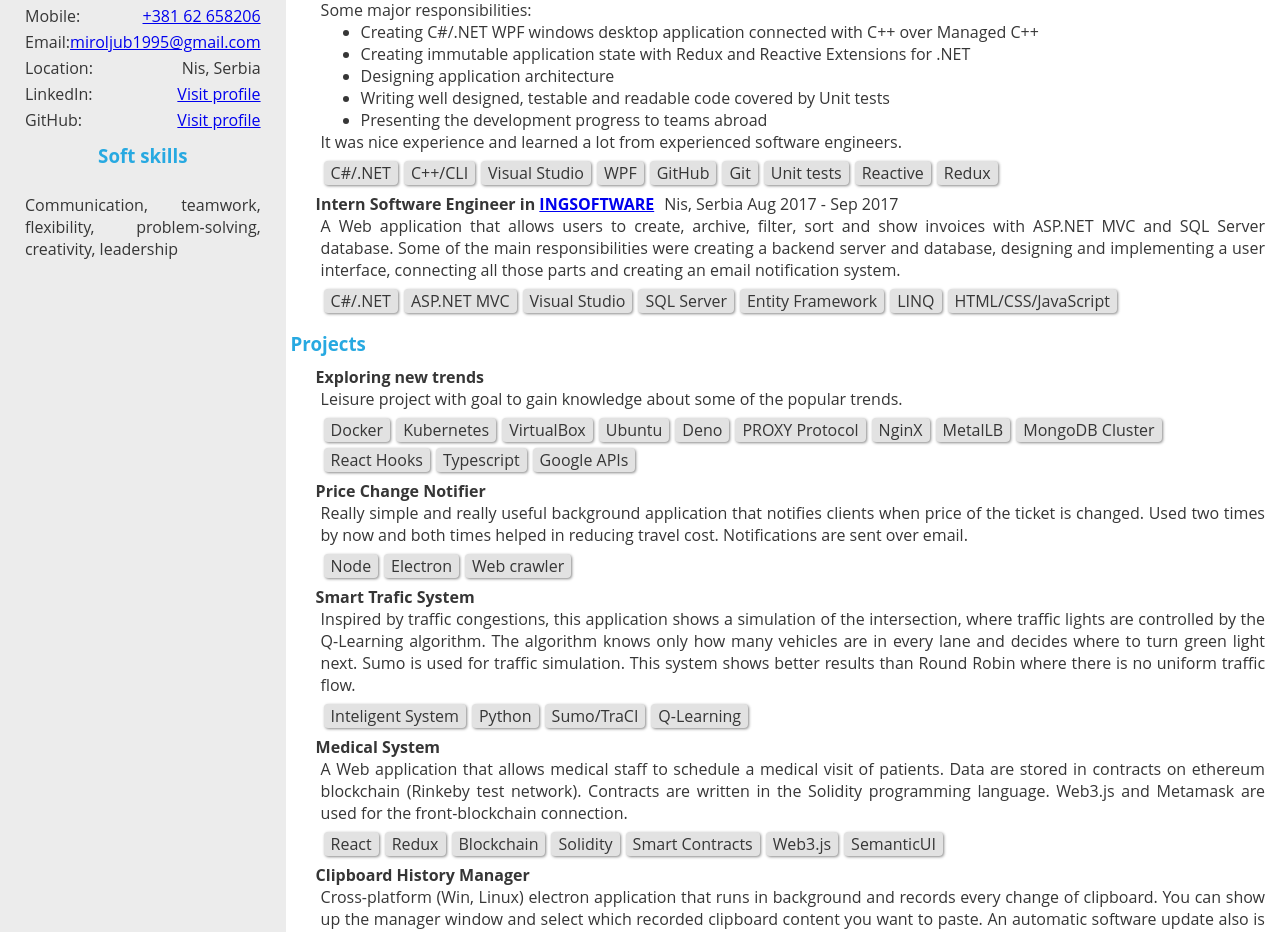
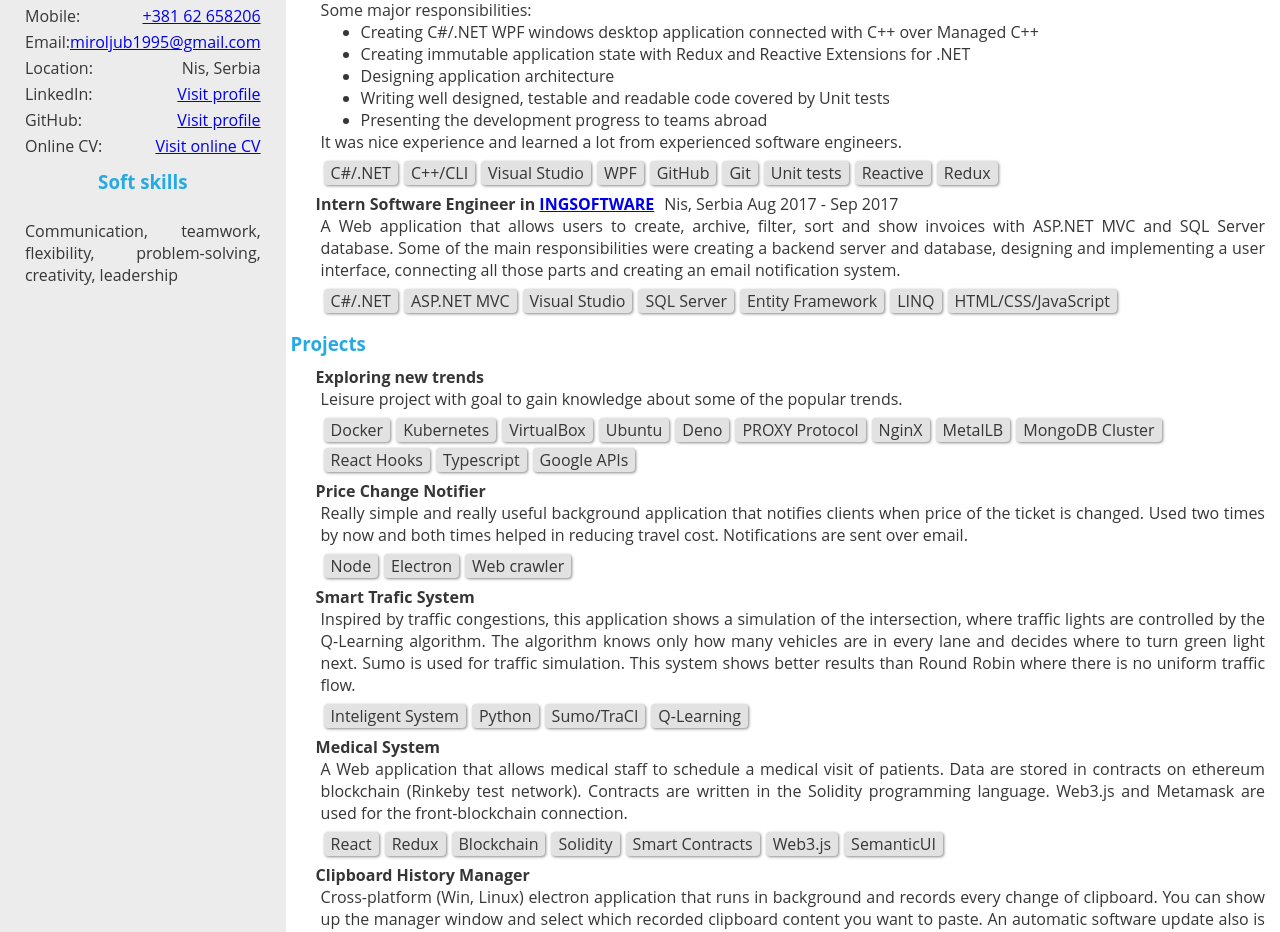
Before and after one commit to miroljub1995/cv, a React (Create React App) app: page / in a window 1280 px wide. Shown: the part 843-1775 px from the top of the page. Built offline with nearby package versions, Linux system fonts and the light colour scheme.

Commit message:
added link to online cv

```diff
--- a/src/components/PersonalInfo.tsx
+++ b/src/components/PersonalInfo.tsx
@@ -15,7 +15,7 @@ const Contact = () => (
     </div>
     <div>
       <p>Location:</p>
-      <p>{`${data.contact.city}, ${data.contact.country}`}</p>
+      <p>{data.contact.location}</p>
     </div>
     <div>
       <p>LinkedIn:</p>
@@ -24,6 +24,10 @@ const Contact = () => (
     <div>
       <p>GitHub:</p>
       <a href={data.contact.github} target="_blank" rel="noopener noreferrer">Visit profile</a>
+    </div>
+    <div>
+      <p>Online CV:</p>
+      <a href={data.contact.onlineCV} target="_blank" rel="noopener noreferrer">Visit online CV</a>
     </div>
   </div>
 )
--- a/src/data/personalInfo.json
+++ b/src/data/personalInfo.json
@@ -4,10 +4,10 @@
   "contact": {
     "mobile": "+381 62 658206",
     "email": "miroljub1995@gmail.com",
-    "city": "Nis",
-    "country": "Serbia",
+    "location": "Nis, Serbia",
     "linkedIn": "https://www.linkedin.com/in/miroljub-tomic",
-    "github": "https://www.github.com/miroljub1995"
+    "github": "https://www.github.com/miroljub1995",
+    "onlineCV": "https://miroljub1995.github.io/cv/"
   },
   "softSkills": "Communication, teamwork, flexibility, problem-solving, creativity, leadership",
   "languages": [
```
